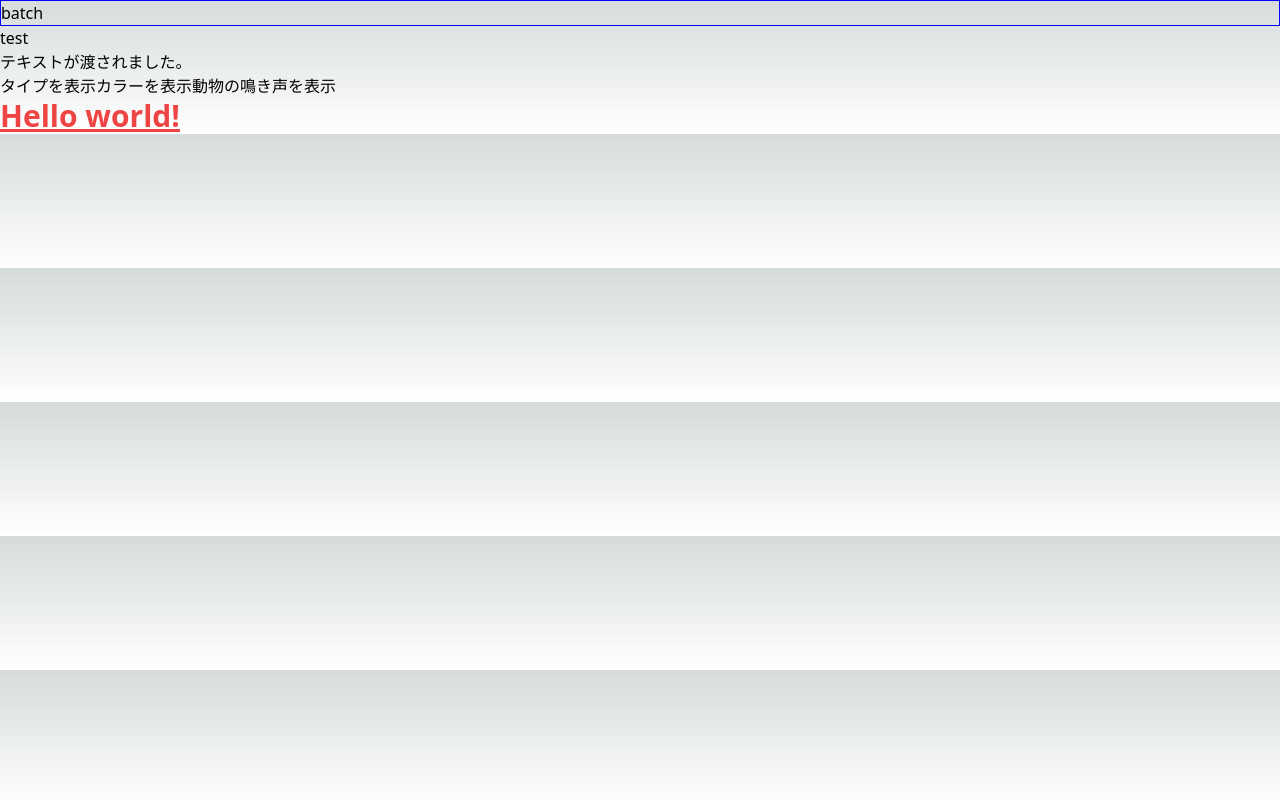
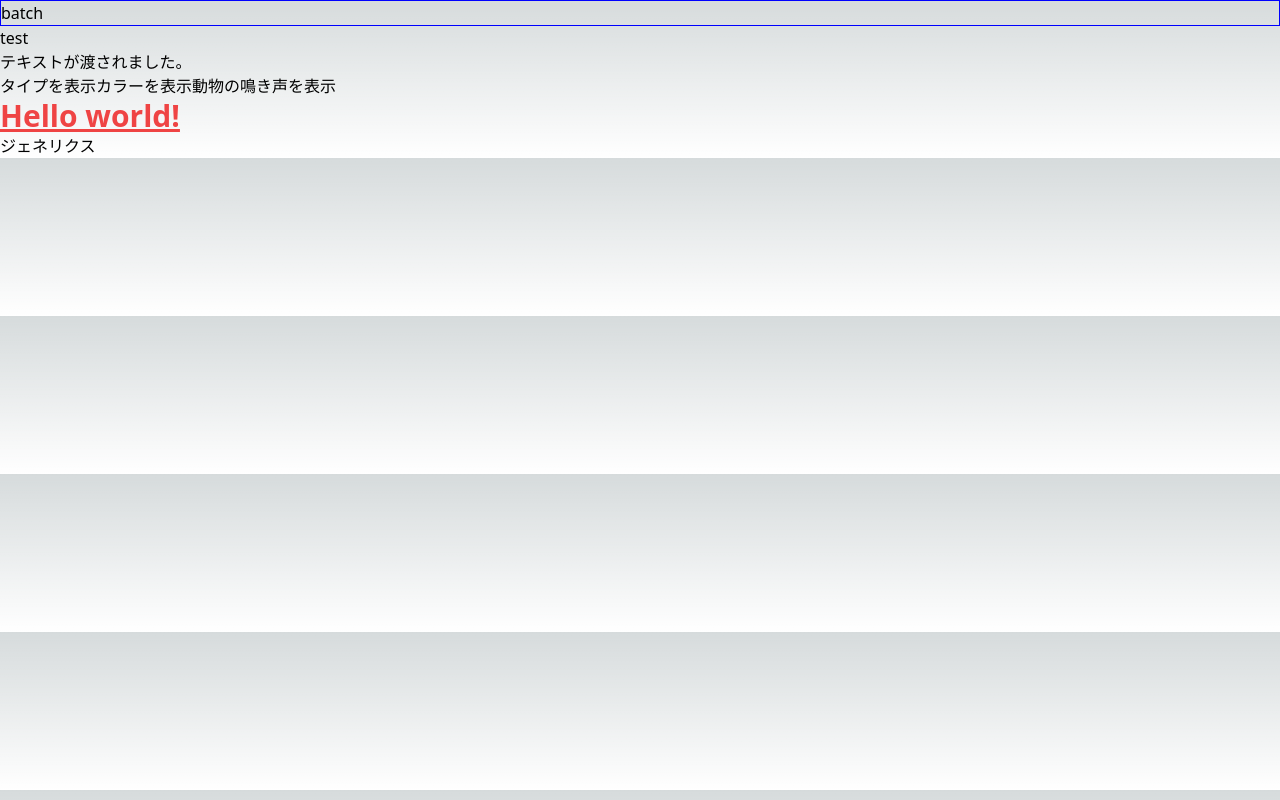
Before and after one commit to TakanoriOkawa/basic-next-typescript-lesson, a Next.js app: page / in a window 1280 px wide. Built offline with nearby package versions, Linux system fonts and the light colour scheme.

Commit message:
Genericsの基本を確認

```diff
--- /dev/null
+++ b/pages/components/Generics.tsx
@@ -0,0 +1,13 @@
+type Foo<T> = {
+  foo: T
+}
+
+export const Generics = () => {
+
+  const CheckVal = (obj: Foo<string>) => {
+    console.log(obj)
+  }
+  return (
+    <button onClick={() => CheckVal({foo: "文字列のみを送る"})}>ジェネリクス</button>
+  )
+}
--- a/pages/index.tsx
+++ b/pages/index.tsx
@@ -1,4 +1,5 @@
 import { Batch } from './components/batch';
+import { Generics } from './components/Generics';
 import { TestLog } from './components/TestLog';
 
 let bar = {} as { hoge: number}
@@ -32,6 +33,8 @@ export default function Home() {
       <h1 className="text-3xl font-bold underline text-red-500">
         Hello world!
       </h1>
+
+      <Generics />
     </>
   )
 }
```
